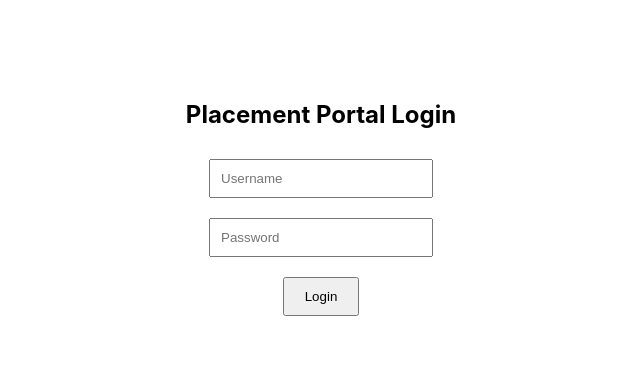
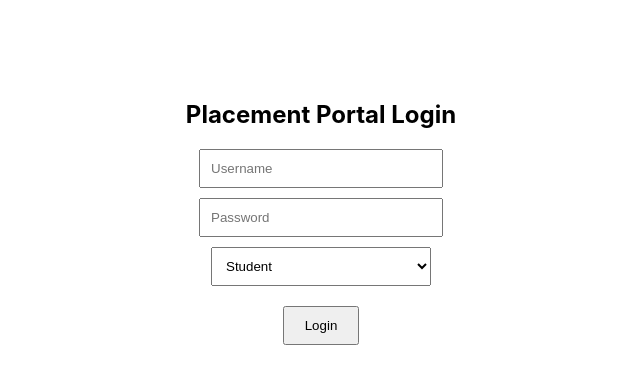
Before and after one commit to poojabasavaraj18/placement-portal-frontend, a React (Create React App) app: page / in a window 1280 px wide. Shown: the top 384 px of the page, without its empty margins (319-959 px from the left). Built offline with nearby package versions, Linux system fonts and the light colour scheme.

Commit message:
Added login from for different 4 dashboards

```diff
--- a/src/App.js
+++ b/src/App.js
@@ -1,16 +1,52 @@
 import React, { useState } from "react";
+// import LoginPage from "./pages/LoginPage";
 import LoginPage from "./pages/LoginPage";
 import StudentDashboard from "./pages/StudentDashboard";
 
 function App() {
-
   const [user, setUser] = useState(null);
 
+  // 🔐 Login screen
   if (!user) {
     return <LoginPage onLogin={setUser} />;
   }
 
-  return <StudentDashboard user={user} />;
+  // 👩‍🎓 Student (FULL WORKING)
+  if (user.role === "student") {
+    return <StudentDashboard user={user} />;
+  }
+
+  // 🏢 Recruiter (placeholder)
+  if (user.role === "recruiter") {
+    return (
+      <div style={{ textAlign: "center", marginTop: "100px" }}>
+        <h1>🏢 Recruiter Dashboard</h1>
+        <p>Coming soon...</p>
+      </div>
+    );
+  }
+
+  // 🏫 Department (placeholder)
+  if (user.role === "department") {
+    return (
+      <div style={{ textAlign: "center", marginTop: "100px" }}>
+        <h1>🏫 Department Dashboard</h1>
+        <p>Coming soon...</p>
+      </div>
+    );
+  }
+
+  // 🧑‍💼 CDC (placeholder)
+  if (user.role === "cdc") {
+    return (
+      <div style={{ textAlign: "center", marginTop: "100px" }}>
+        <h1>🧑‍💼 CDC Dashboard</h1>
+        <p>Coming soon...</p>
+      </div>
+    );
+  }
+
+  return <h1>Invalid Role</h1>;
 }
 
 export default App;
--- a/src/components/ApplicationForm.js
+++ b/src/components/ApplicationForm.js
@@ -27,6 +27,11 @@ function ApplicationForm({ job, onClose, onSuccess }) {
     return;
   }
 
+  if (isNaN(formData.cgpa)) {
+    alert("Enter valid CGPA");
+    return;
+  }
+
   const data = new FormData();
   data.append("studentId", 1);
   data.append("jobId", job.id);
@@ -35,7 +40,8 @@ function ApplicationForm({ job, onClose, onSuccess }) {
   data.append("name", formData.name);
   data.append("email", formData.email);
   data.append("phone", formData.phone);
-    data.append("cgpa", formData.cgpa);
+  data.append("cgpa", parseFloat(formData.cgpa)); // ✅ FIX
+
   data.append("skills", formData.skills);
   data.append("experience", formData.experience);
   data.append("coverLetter", formData.coverLetter);
@@ -51,7 +57,6 @@ function ApplicationForm({ job, onClose, onSuccess }) {
     alert("❌ Error applying");
   }
 };
-
   return (
     <div style={styles.overlay}>
       <div style={styles.modal}>
--- a/src/pages/LoginPage.js
+++ b/src/pages/LoginPage.js
@@ -1,9 +1,9 @@
 import React, { useState } from "react";
 
 function LoginPage({ onLogin }) {
-
   const [username, setUsername] = useState("");
   const [password, setPassword] = useState("");
+  const [role, setRole] = useState("student");
 
   const handleLogin = () => {
     if (!username || !password) {
@@ -11,38 +11,62 @@ function LoginPage({ onLogin }) {
       return;
     }
 
-    onLogin({ username, password });
+    onLogin({ username, password, role });
   };
 
   return (
-    <div style={{ textAlign: "center", marginTop: "100px" }}>
+    <div style={styles.container}>
       <h2>Placement Portal Login</h2>
 
       <input
         placeholder="Username"
         value={username}
         onChange={(e) => setUsername(e.target.value)}
-        style={{ padding: "10px", margin: "10px", width: "200px" }}
+        style={styles.input}
       />
-      <br />
 
       <input
         type="password"
         placeholder="Password"
         value={password}
         onChange={(e) => setPassword(e.target.value)}
-        style={{ padding: "10px", margin: "10px", width: "200px" }}
+        style={styles.input}
       />
-      <br />
 
-      <button
-        onClick={handleLogin}
-        style={{ padding: "10px 20px", marginTop: "10px" }}
+      {/* 🔥 ROLE SELECTION */}
+      <select
+        value={role}
+        onChange={(e) => setRole(e.target.value)}
+        style={styles.input}
       >
+        <option value="student">Student</option>
+        <option value="recruiter">Recruiter</option>
+        <option value="department">Department</option>
+        <option value="cdc">CDC</option>
+      </select>
+
+      <button onClick={handleLogin} style={styles.button}>
         Login
       </button>
     </div>
   );
 }
 
+const styles = {
+  container: {
+    textAlign: "center",
+    marginTop: "100px",
+  },
+  input: {
+    display: "block",
+    margin: "10px auto",
+    padding: "10px",
+    width: "220px",
+  },
+  button: {
+    padding: "10px 20px",
+    marginTop: "10px",
+  },
+};
+
 export default LoginPage;
--- a/src/pages/StudentDashboard.js
+++ b/src/pages/StudentDashboard.js
@@ -1,7 +1,6 @@
 import React, { useEffect, useState } from "react";
 import { getJobs } from "../services/jobService";
 import { getApplicationsByStudent } from "../services/applicationService";
-// import ApplicationForm from "./ApplicationForm";
 import ApplicationForm from "../components/ApplicationForm";
 
 function StudentDashboard() {
@@ -51,7 +50,11 @@ function StudentDashboard() {
           appliedJobs.map((job) => (
             <div key={job.id} style={styles.card}>
               <h3>{job.title}</h3>
-              <p>{job.company?.name}</p>
+
+              <p><b>Company:</b> {job.companyName}</p>
+              <p><b>Salary:</b> ₹{job.salary}</p>
+              <p><b>Type:</b> {job.jobType}</p>
+
               <span style={styles.applied}>Applied ✅</span>
             </div>
           ))
@@ -63,10 +66,16 @@ function StudentDashboard() {
       {/* ✅ Available Jobs */}
       <section>
         <h2>Available Jobs</h2>
-        {availableJobs.map((job) => (
+        {availableJobs.length > 0 ? (
+          availableJobs.map((job) => (
             <div key={job.id} style={styles.card}>
               <h3>{job.title}</h3>
-            <p>{job.company?.name}</p>
+
+              <p><b>Company:</b> {job.companyName}</p>
+              <p><b>Salary:</b> ₹{job.salary}</p>
+              <p><b>Type:</b> {job.jobType}</p>
+              <p><b>Location:</b> {job.location}</p>
+              <p><b>Skills:</b> {job.skillsRequired}</p>
 
               <button
                 style={styles.button}
@@ -75,10 +84,13 @@ function StudentDashboard() {
                 Apply
               </button>
             </div>
-        ))}
+          ))
+        ) : (
+          <p>No available jobs</p>
+        )}
       </section>
 
-      {/* ✅ FORM POPUP */}
+      {/* ✅ Application Form Popup */}
       {selectedJob && (
         <ApplicationForm
           job={selectedJob}
@@ -91,20 +103,31 @@ function StudentDashboard() {
 }
 
 const styles = {
-  container: { padding: "20px", maxWidth: "900px", margin: "auto" },
-  heading: { textAlign: "center" },
+  container: {
+    padding: "20px",
+    maxWidth: "900px",
+    margin: "auto",
+  },
+  heading: {
+    textAlign: "center",
+    marginBottom: "20px",
+  },
   card: {
     border: "1px solid #ddd",
-    padding: "10px",
+    padding: "15px",
     margin: "10px 0",
     borderRadius: "8px",
+    background: "#fff",
+    boxShadow: "0 2px 8px rgba(0,0,0,0.08)",
   },
   button: {
     background: "#2563eb",
     color: "white",
-    padding: "8px",
+    padding: "8px 12px",
     border: "none",
+    borderRadius: "5px",
     cursor: "pointer",
+    marginTop: "10px",
   },
   applied: {
     color: "green",
```
Lines whose indentation alone changed are shown as unchanged.
